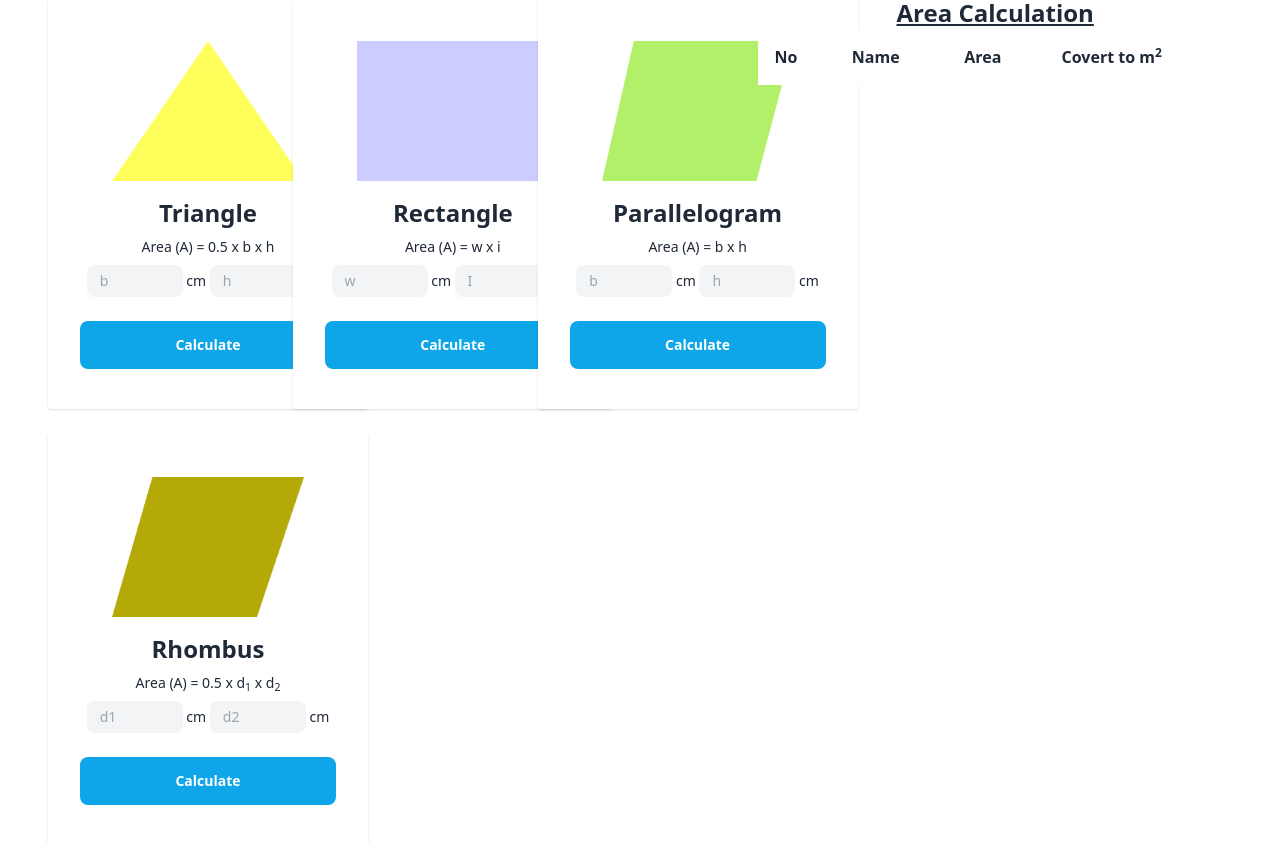
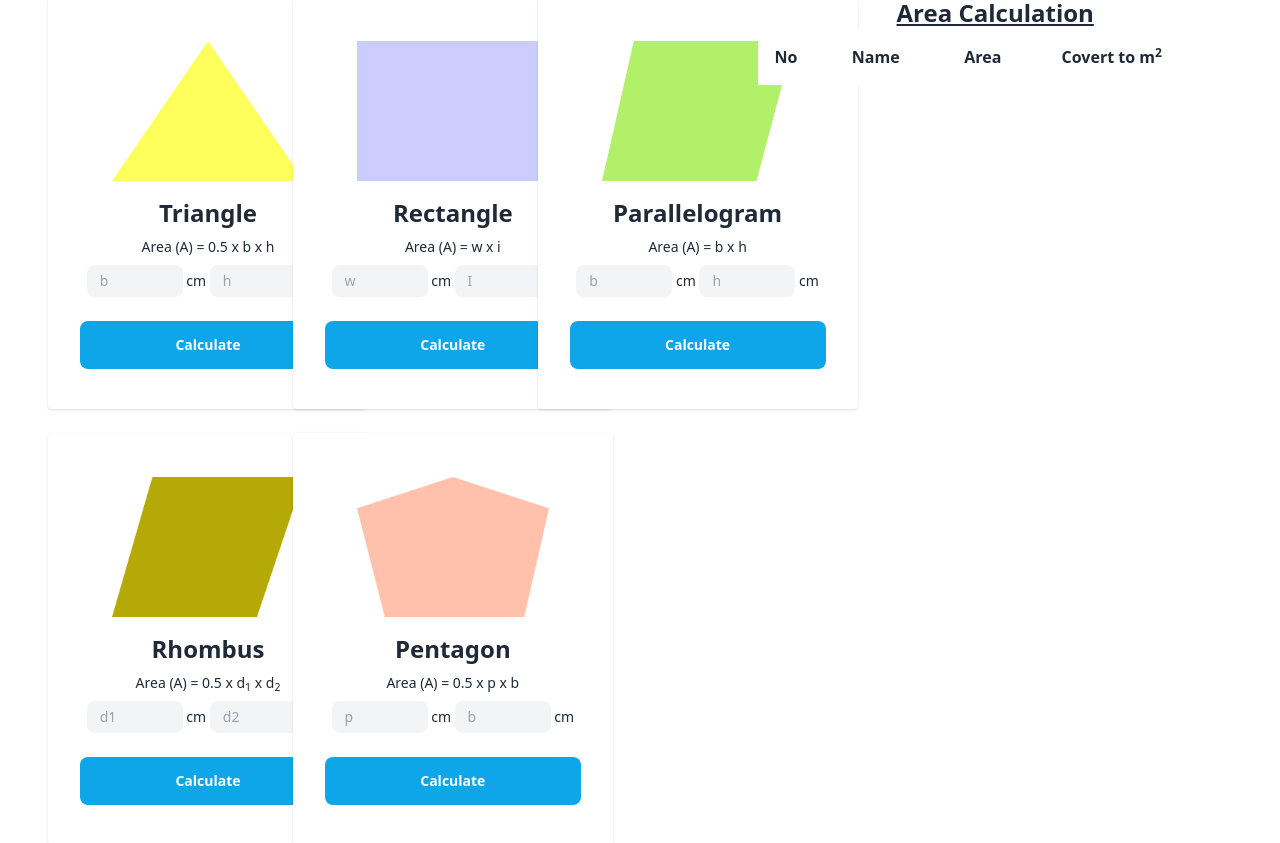
Before and after one commit to SudhamDebnath/geometry-genius, a plain HTML site: page index.html in a window 1280 px wide. Shown: the part 131-974 px from the top of the page. Drawn offline with nearby package versions, Linux system fonts and the light colour scheme.

Commit message:
Adding Pentagon Card

```diff
--- a/index.html
+++ b/index.html
@@ -153,7 +153,27 @@
           </div>
         </div>
         <!-- fifth card  -->
+        <div class="card card-compact w-80 bg-base-100 rounded shadow py-6">
+          <figure>
+            <img class="w-48 h-40 pt-5" src="./images/pentagon.png" alt="Shoes" />
+          </figure>
+          <div class="card-body">
+            <h2 class="font-bold text-2xl text-center" id="last-title">Pentagon</h2>
+            <p class="text-center"> Area (A) = 0.5 x p x b </p>
 
+            <div class="mx-auto pb-4">
+              <input type="text" id="first-input" placeholder="p"
+              class="input input-sm w-24 bg-gray-100 max-w-xs" /> cm
+
+              <input type="text" placeholder="b" id="second-input"
+                class="input input-sm bg-gray-100 w-24 max-w-xs" /> cm
+            </div>
+
+            <div class="card-actions justify-end">
+              <button class="btn btn-wide bg-sky-500 border-0 mx-auto normal-case" id="last-card">Calculate</button>
+            </div>
+          </div>
+        </div>
         <!-- sixth card  -->
 
 
```
